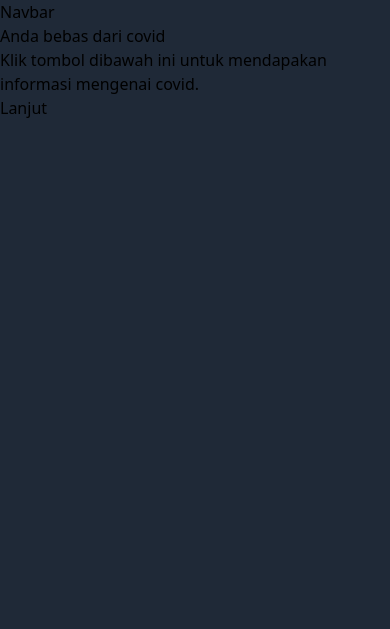
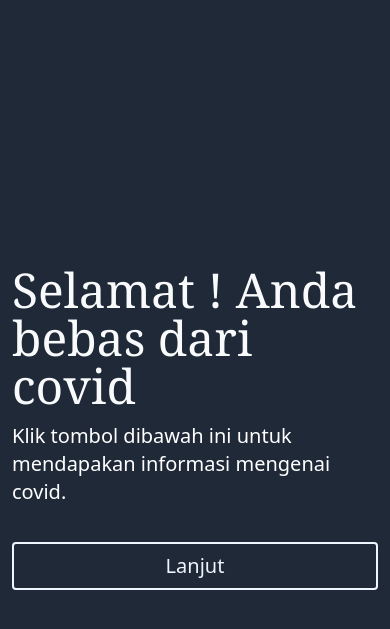
Before and after one commit to MikaSRahwono/COVID19-PBP, a Django app: page /quiz/hasil in a window 390 px wide. Shown: the top 629 px of the page. Run offline with Django 3.2, Linux system fonts and the light colour scheme.

Commit message:
add css for asssessment dan animasi load

```diff
--- a/quiz/templates/hasil_quiz.html
+++ b/quiz/templates/hasil_quiz.html
@@ -12,21 +12,19 @@
 </head>
 
 <body class="bg-gray-800 flex flex-col h-screen">
-    <div class="nav-bar"><h1>Navbar</h1></div>
-    <div class="container">
-        <div>
-            <h1 id="hasil-test"></h1>
+    <div class="container m-auto">
+        <div id="con-hasil" class="m-3" hidden>
+            <h1 id="hasil-test" class="font-serif text-5xl xl:text-7xl text-gray-50"></h1>
         </div>
-        <div>
-            <p  id="flav"></p>
+        <div id="con-flav" class="m-3" hidden>
+            <p  id="flav" class="text-xl xl:text-3xl text-white"></p>
         </div>
-        <div>
+        <div id="con-btn" class="mt-9 mx-3" hidden>
             <a href="">
-                <button></button>
+                <button class="next rounded p-2 border-2 border-blue-50 text-blue-50 font-sans text-xl xl:text-3xl w-full lg:w-auto hover:bg-green-300 hover:text-gray-800 transition ease-linear"></button>
             </a>
         </div>
     </div>
-
     <script src = "{% static 'assessmentApp.js' %}"></script>
 </body>
 </html>
--- a/static/assessmentApp.js
+++ b/static/assessmentApp.js
@@ -7,19 +7,27 @@
 
     const nama = getCookieValue('nama');
     const isCov = getCookieValue('isCovid');
+
     console.log(isCov)
     console.log(nama)
 
     if(isCov === "true"){
-        $("#hasil-test").text("Anda memiliki gejala-gejala COVID");
+        $("#hasil-test").text(`Mohon maaf ${nama} anda termasuk individu yang rawan COVID`);
         $("#flav").text("Kami merekomendasikan anda untuk segera melakukan test. Klik tombol dibawah ini untuk mendapakan informasi selengkapnya")
         $('a').attr("href", "http://www.google.com/")
-        $('button').text("Dapatkan lokasi swab");
-        return
+        $('button').text("Dapatkan info lokasi test swab");
     }
-    $("#hasil-test").text("Anda bebas dari covid");
-    $("#flav").text("Klik tombol dibawah ini untuk mendapakan informasi mengenai covid.")
-    $('a').attr("href", "http://www.facebook.com/")
-    $('button').text("Lanjut");
-    return
+    else{
+        $("#hasil-test").text(`Selamat ${nama}!\nAnda bebas dari covid`);
+        $("#flav").text("Klik tombol dibawah ini untuk mendapakan informasi mengenai covid.")
+        $('a').attr("href", "http://www.facebook.com/")
+        $('button').text("Lanjut");
+    }
+
+    $("#con-hasil").slideDown(1000, () =>{
+        $("#con-flav").slideDown(1000, () => {
+            $("#con-btn").slideDown(1000)
+        })
+    });
+    console.log(nama)
 })
```
Also changed, not shown: quiz/templates/index_quiz.html (+5 -6 lines), static/quizApp.js (+9 -1 lines), db.sqlite3.
